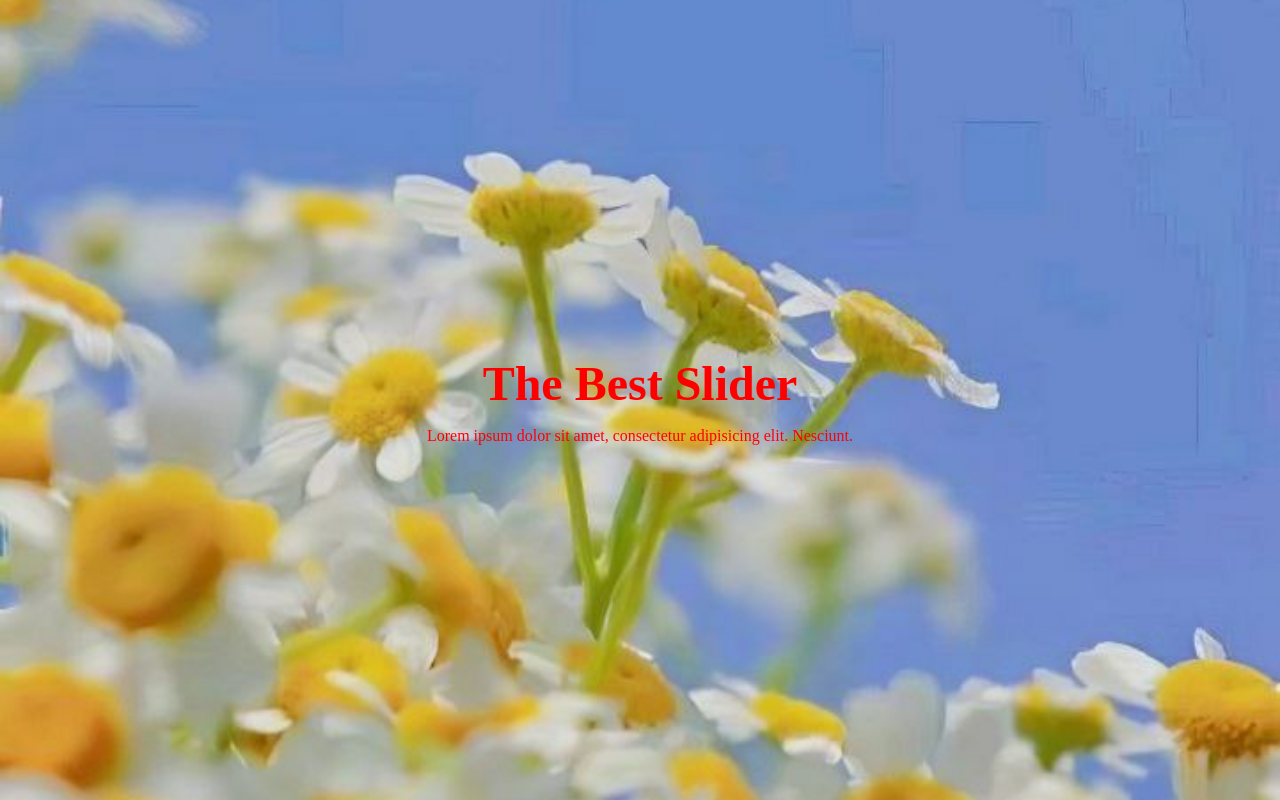
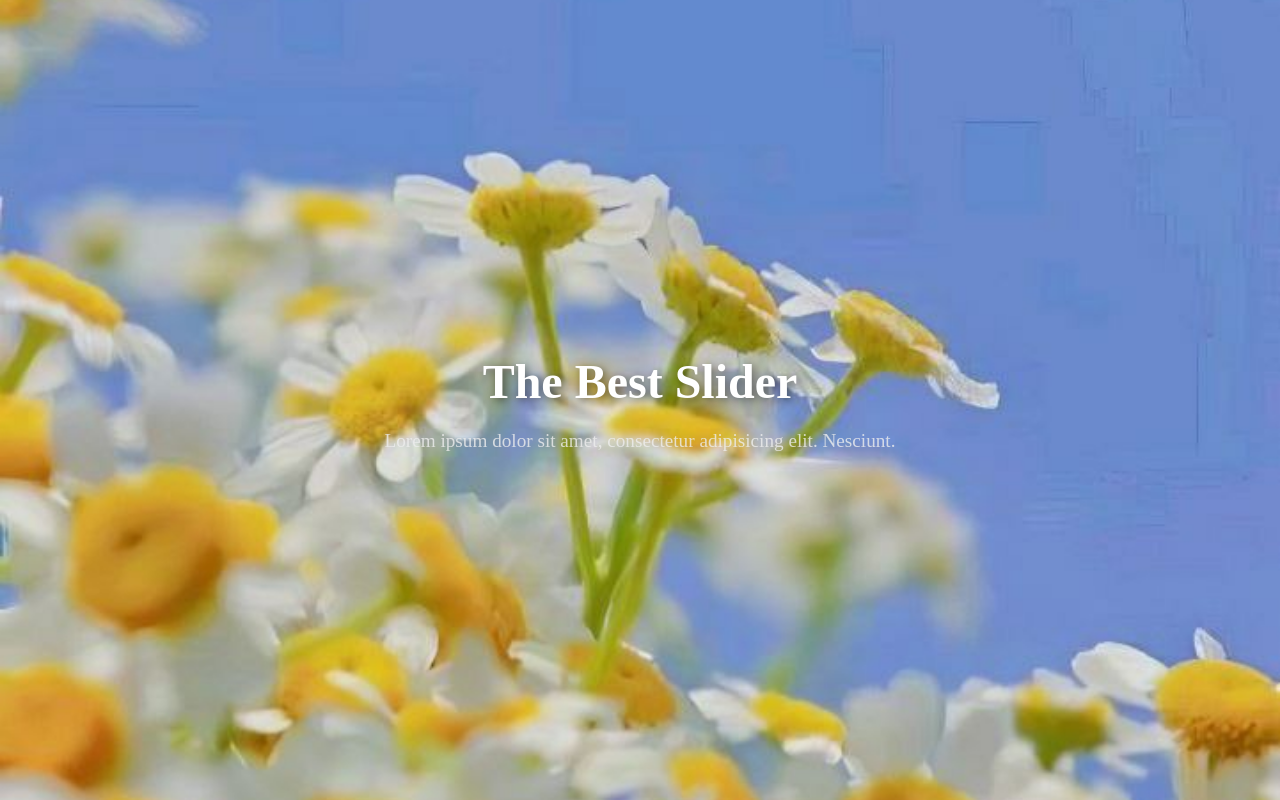
Before and after one commit to rayask01/Slider-b, a plain HTML site: page index.html in a window 1280 px wide. Drawn offline with Linux system fonts and the light colour scheme.

Commit message:
Update style.css

```diff
--- a/style.css
+++ b/style.css
@@ -58,20 +58,42 @@
   content: '';
   position: absolute;
   width: 100%;
-  height: 100%;
-  background: rgba(0, 0, 0, 0.3);
-  z-index: 1;
+  height: 100%
+  background: rgba(0, 0, 0, 0.3)
+  z-index: 1
 }*/
 .content {
   position: absolute;
   top: 50%;
   left: 50%;
   transform: translate(-50%, -50%);
-  color: red;
+  color: #fff;
   text-align: center;
   z-index: 2;
 }
 .content h1 {
   font-size: 3rem;
   margin-bottom: 1rem;
+  font-weight: 700;
+  font-family: 'Poppins';
+  text-shadow: 2px 2px 8px
+  rgba(0, 0, 0, 0.5);
+  animation: fadeup 2s ease forwards;
 }
+.content p {
+  font-family: 'Sans-Serif';
+  font-size: 1.2rem;
+  font-weight: 400;
+  color: #eee;
+  animation: fadeup 2s ease 0.5 forwards;
+}
+@keyframes fadeup {
+  0% {
+    opacity: 0;
+    transform: translateY(30px);
+  }
+  100% {
+    opacity: 1;
+    transform: translateY(0);
+  }
+}
```
